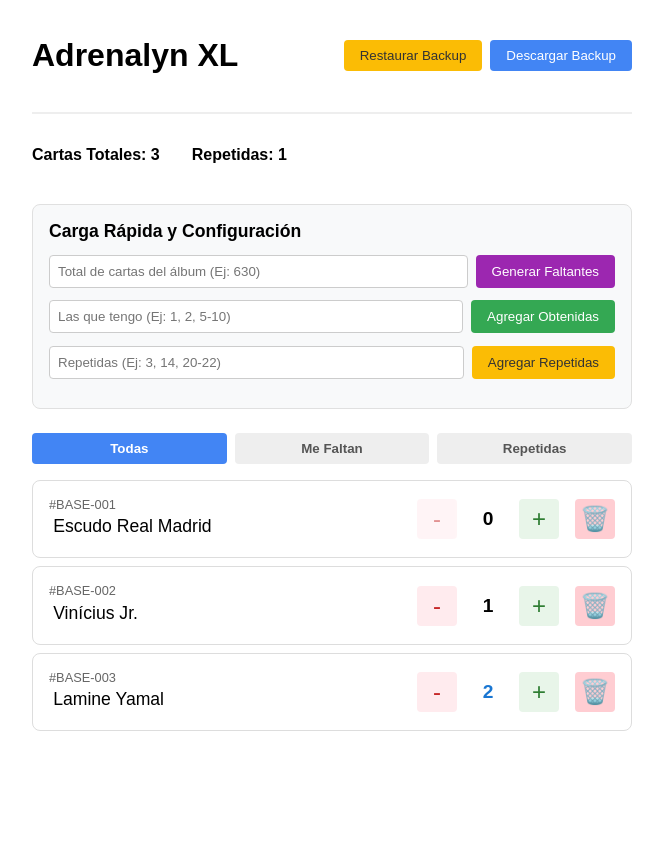
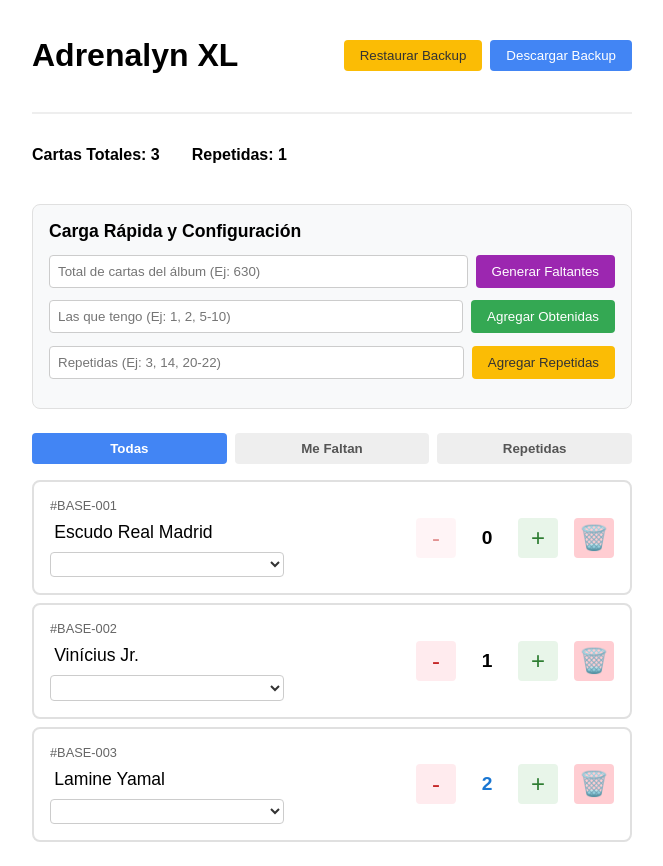
Before and after one commit to julvc/panini-tracker, a Vue app: page / in a window 1280 px wide. Shown: the whole page, without its empty margins (308-971 px from the left). Before the commit the page ends 800 px from the top, so only its background shows below. Built offline with nearby package versions, Linux system fonts and the light colour scheme.

Commit message:
Se agrega diferenciador de cartas y se modifica para json

```diff
--- a/src/components/CardTracker.vue
+++ b/src/components/CardTracker.vue
@@ -52,7 +52,7 @@
         No hay cartas en esta sección.
       </div>
 
-      <div v-for="card in filteredCollection" :key="card.id" class="card-item">
+      <div v-for="card in filteredCollection" :key="card.id" :class="['card-item', `design-${card.design || 'normal'}`]">
         <div class="card-info">
           <span class="card-id">#{{ card.id }}</span>
           <input
@@ -60,6 +60,11 @@
             class="card-name-input"
             placeholder="Sin nombre (Editar)"
           />
+          <select v-model="card.design" class="card-design-select">
+            <option value="normal">Normal</option>
+            <option value="epica">Épica</option>
+            <option value="holografica">Holográfica</option>
+          </select>
         </div>
         <div class="card-actions">
           <button @click="store.decrement(card.id)" :disabled="card.owned === 0" class="btn btn-minus">-</button>
@@ -144,6 +149,19 @@
       store.collection = JSON.parse(localData)
     }
   }
+
+  // --- MIGRACIÓN: Actualizar cartas específicas si ya existen en el localData ---
+  store.collection.forEach(card => {
+    const info = getCardDefaultInfo(card.id)
+    // Si el nombre sigue siendo el genérico, le ponemos el real
+    if (info.name !== `Carta ${card.id}` && card.name === `Carta ${card.id}`) {
+      card.name = info.name
+    }
+    // Forzar el diseño holográfico para la 623 en caso de que esté normal
+    if (String(card.id) === '623') {
+      card.design = 'holografica'
+    }
+  })
 })
 
 // Guardar automáticamente en localStorage cada vez que haya un cambio
@@ -201,6 +219,23 @@
 // Lógica para inicializar álbum
 const albumSizeInput = ref('')
 
+// Función para pre-cargar nombres y diseños especiales
+const getCardDefaultInfo = (id: string | number) => {
+  const idStr = String(id)
+  let name = `Carta ${idStr}`
+  let design = 'normal'
+
+  switch (idStr) {
+    case '296': name = 'HIRVING LOZANO'; break;
+    case '521': name = 'PIERRE-EMILE'; break;
+    case '523': name = 'MIKKEL DAMS'; break;
+    case '541': name = 'DEJAN KULUSEVSKI'; break;
+    case '623': name = 'PAU CUBARSI'; design = 'holografica'; break;
+  }
+
+  return { name, design }
+}
+
 const initializeAlbum = () => {
   const size = Number(albumSizeInput.value)
   if (isNaN(size) || size <= 0) return alert('Por favor, ingresa un número válido.')
@@ -211,7 +246,8 @@
     const idStr = String(i)
     const exists = store.collection.find(c => String(c.id).toLowerCase() === idStr.toLowerCase())
     if (!exists) {
-      store.collection.push({ id: idStr, name: `Carta ${idStr}`, owned: 0 })
+        const info = getCardDefaultInfo(idStr)
+        store.collection.push({ id: idStr, name: info.name, owned: 0, design: info.design })
       agregadas++
     }
   }
@@ -265,10 +301,12 @@
       }
     } else {
       // Si la carta no existe, la creamos y la agregamos a la colección
+      const info = getCardDefaultInfo(id)
       store.collection.push({
         id: String(id),
-        name: `Carta ${id}`,
-        owned: 1
+        name: info.name,
+        owned: 1,
+        design: info.design
       })
       agregadas++
     }
@@ -300,10 +338,12 @@
       agregadas++
     } else {
       // Si no existe, la agregamos con 2 para que cuente como repetida
+      const info = getCardDefaultInfo(id)
       store.collection.push({
         id: String(id),
-        name: `Carta ${id}`,
-        owned: 2
+        name: info.name,
+        owned: 2,
+        design: info.design
       })
       agregadas++
     }
@@ -458,14 +498,31 @@
   justify-content: space-between;
   align-items: center;
   padding: 1rem;
-  border: 1px solid #ddd;
+  border: 2px solid #e0e0e0;
   border-radius: 8px;
   margin-bottom: 0.5rem;
+  transition: background 0.3s, border-color 0.3s;
+}
+
+.design-normal {
+  background-color: #fff;
+  border-color: #e0e0e0;
+}
+
+.design-epica {
+  background-color: #f3e5f5;
+  border-color: #9c27b0;
+}
+
+.design-holografica {
+  background: linear-gradient(135deg, #e0f7fa 0%, #fce4ec 50%, #e8eaf6 100%);
+  border-color: #00bcd4;
 }
 
 .card-info {
   display: flex;
   flex-direction: column;
+  gap: 0.3rem;
 }
 
 .card-id {
@@ -486,6 +543,15 @@
   border-bottom: 1px solid #4285f4;
   outline: none;
   background: #fff;
+}
+
+.card-design-select {
+  border-radius: 4px;
+  border: 1px solid #ccc;
+  padding: 0.2rem;
+  font-size: 0.85rem;
+  background-color: rgba(255, 255, 255, 0.6);
+  color: #333;
 }
 
 .card-actions {
```
